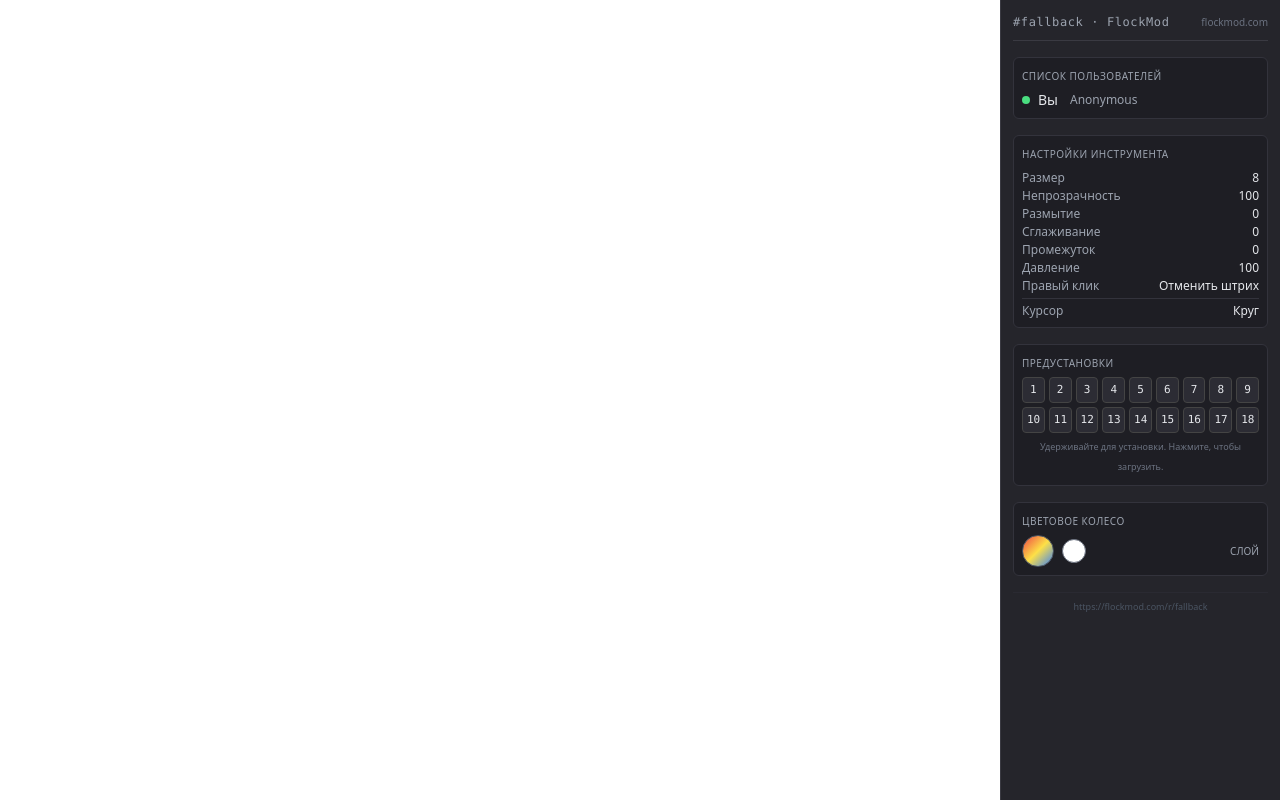
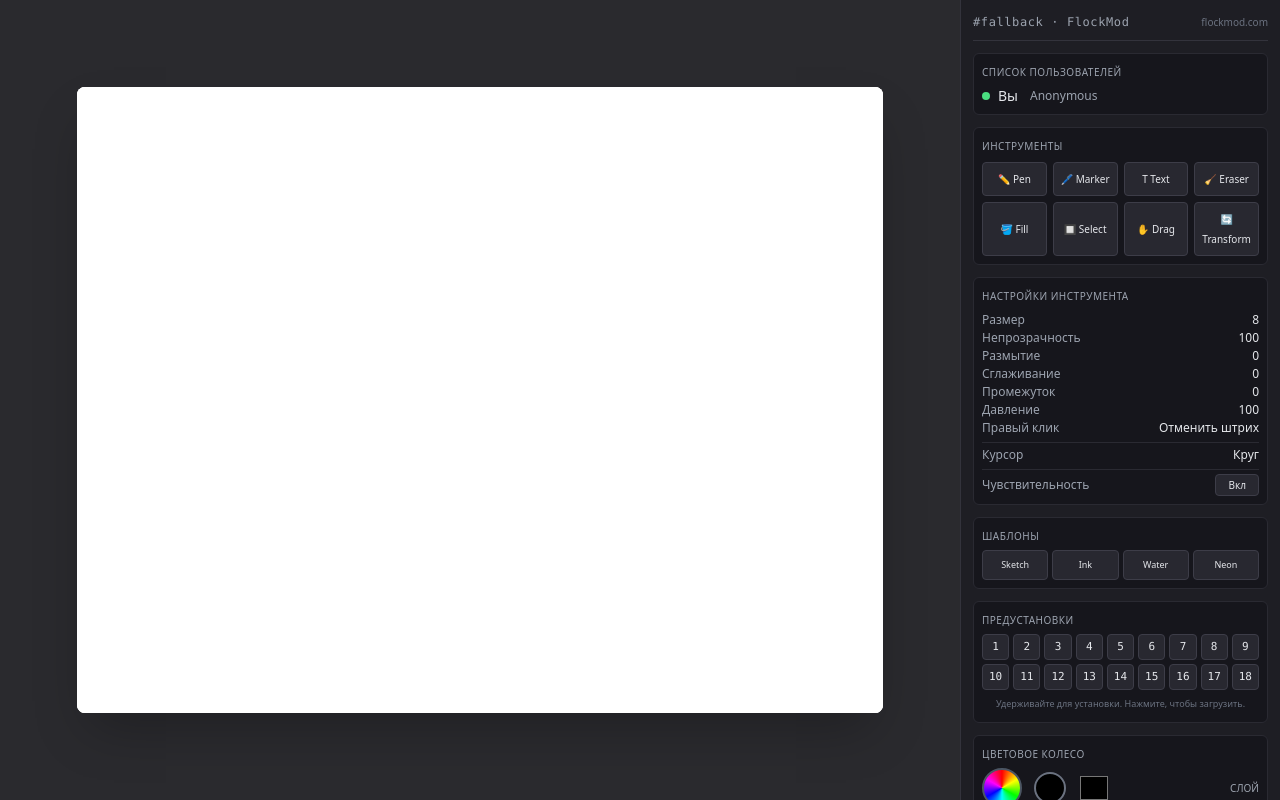
Before and after one commit to bliybubik-stack/FOLCKbro, a website: page index.html in a window 1280 px wide. Drawn offline with nearby package versions, Linux system fonts and the light colour scheme.

Commit message:
Update index.html

```diff
--- a/index.html
+++ b/index.html
@@ -8,25 +8,27 @@
     <link href="style.css" rel="stylesheet" />
 </head>
 <body>
-    <!-- main container: canvas left, sidebar right -->
+    <!-- main container -->
     <div class="flex h-screen w-screen overflow-hidden bg-[#1a1a1e] text-gray-200 select-none">
 
         <!-- ===== CANVAS (left) ===== -->
-        <main class="flex-1 h-full bg-white relative">
+        <main class="flex-1 h-full flex flex-col items-center justify-center bg-[#2a2a2e] p-8">
+            <div class="bg-white rounded-lg shadow-2xl overflow-hidden" style="width: 90%; height: 85%;">
                 <canvas id="drawCanvas" class="w-full h-full block cursor-crosshair"></canvas>
+            </div>
         </main>
 
-        <!-- ===== SIDEBAR (right) - EXACT MATCH ===== -->
-        <aside class="w-[280px] min-w-[280px] h-full bg-[#25252b] border-l border-[#3a3a42] flex flex-col p-3 overflow-y-auto space-y-4 text-sm">
+        <!-- ===== SIDEBAR (right) – COMPLETE OVERHAUL ===== -->
+        <aside class="w-[320px] min-w-[320px] h-full bg-[#1e1e24] border-l border-[#33333c] flex flex-col overflow-y-auto p-3 space-y-3 text-sm">
 
             <!-- header -->
-            <div class="flex items-center justify-between border-b border-[#3a3a42] pb-2">
+            <div class="flex items-center justify-between border-b border-[#33333c] pb-2">
                 <span class="text-xs font-mono tracking-wider text-gray-400">#fallback · FlockMod</span>
                 <span class="text-[10px] text-gray-500">flockmod.com</span>
             </div>
 
-            <!-- СПИСОК ПОЛЬЗОВАТЕЛЕЙ -->
-            <div class="bg-[#1e1e24] rounded-md p-2 border border-[#33333c]">
+            <!-- user list -->
+            <div class="bg-[#16161c] rounded-md p-2 border border-[#2a2a32]">
                 <div class="text-[10px] uppercase tracking-wider text-gray-400 mb-1">Список пользователей</div>
                 <div class="flex items-center gap-2">
                     <span class="w-2 h-2 rounded-full bg-green-400"></span>
@@ -35,9 +37,26 @@
                 </div>
             </div>
 
-            <!-- НАСТРОЙКИ ИНСТРУМЕНТА -->
-            <div class="bg-[#1e1e24] rounded-md p-2 border border-[#33333c]">
+            <!-- TOOL SELECTOR -->
+            <div class="bg-[#16161c] rounded-md p-2 border border-[#2a2a32]">
+                <div class="text-[10px] uppercase tracking-wider text-gray-400 mb-1.5">Инструменты</div>
+                <div class="grid grid-cols-4 gap-1.5">
+                    <button class="tool-btn bg-[#282830] hover:bg-[#3a3a46] rounded p-1.5 text-[10px] border border-[#3d3d48] transition active:scale-95" data-tool="pen">✏️ Pen</button>
+                    <button class="tool-btn bg-[#282830] hover:bg-[#3a3a46] rounded p-1.5 text-[10px] border border-[#3d3d48] transition active:scale-95" data-tool="marker">🖊️ Marker</button>
+                    <button class="tool-btn bg-[#282830] hover:bg-[#3a3a46] rounded p-1.5 text-[10px] border border-[#3d3d48] transition active:scale-95" data-tool="text">T Text</button>
+                    <button class="tool-btn bg-[#282830] hover:bg-[#3a3a46] rounded p-1.5 text-[10px] border border-[#3d3d48] transition active:scale-95" data-tool="eraser">🧹 Eraser</button>
+                    <button class="tool-btn bg-[#282830] hover:bg-[#3a3a46] rounded p-1.5 text-[10px] border border-[#3d3d48] transition active:scale-95" data-tool="fill">🪣 Fill</button>
+                    <button class="tool-btn bg-[#282830] hover:bg-[#3a3a46] rounded p-1.5 text-[10px] border border-[#3d3d48] transition active:scale-95" data-tool="select">🔲 Select</button>
+                    <button class="tool-btn bg-[#282830] hover:bg-[#3a3a46] rounded p-1.5 text-[10px] border border-[#3d3d48] transition active:scale-95" data-tool="drag">✋ Drag</button>
+                    <button class="tool-btn bg-[#282830] hover:bg-[#3a3a46] rounded p-1.5 text-[10px] border border-[#3d3d48] transition active:scale-95" data-tool="transform">🔄 Transform</button>
+                </div>
+            </div>
+
+            <!-- НАСТРОЙКИ ИНСТРУМЕНТА (dynamic) -->
+            <div class="bg-[#16161c] rounded-md p-2 border border-[#2a2a32]">
                 <div class="text-[10px] uppercase tracking-wider text-gray-400 mb-1.5">Настройки инструмента</div>
+                <div id="toolSettings" class="space-y-1.5">
+                    <!-- populated by JS -->
                     <div class="grid grid-cols-2 gap-x-2 gap-y-0.5 text-xs">
                         <span class="text-gray-400">Размер</span>
                         <span class="text-gray-200 text-right" id="sizeDisplay">8</span>
@@ -52,47 +71,64 @@
                         <span class="text-gray-400">Давление</span>
                         <span class="text-gray-200 text-right" id="pressureDisplay">100</span>
                         <span class="text-gray-400">Правый клик</span>
-                    <span class="text-gray-200 text-right">Отменить штрих</span>
+                        <span class="text-gray-200 text-right" id="rightClickDisplay">Отменить штрих</span>
                     </div>
-                <!-- Курсор row -->
-                <div class="flex items-center justify-between mt-1 pt-1 border-t border-[#33333c] text-xs">
+                    <div class="flex items-center justify-between pt-1 border-t border-[#2a2a32] text-xs">
                         <span class="text-gray-400">Курсор</span>
-                    <span class="text-gray-200">Круг</span>
+                        <span class="text-gray-200" id="cursorDisplay">Круг</span>
+                    </div>
+                    <!-- pressure sensitivity toggle -->
+                    <div class="flex items-center justify-between pt-1 border-t border-[#2a2a32] text-xs">
+                        <span class="text-gray-400">Чувствительность</span>
+                        <button id="pressureToggle" class="bg-[#282830] px-3 py-0.5 rounded border border-[#3d3d48] text-[10px] hover:bg-[#3a3a46]">Вкл</button>
+                    </div>
+                </div>
+            </div>
+
+            <!-- templates -->
+            <div class="bg-[#16161c] rounded-md p-2 border border-[#2a2a32]">
+                <div class="text-[10px] uppercase tracking-wider text-gray-400 mb-1">Шаблоны</div>
+                <div class="grid grid-cols-4 gap-1">
+                    <button class="template-btn bg-[#282830] hover:bg-[#3a3a46] rounded p-1 text-[9px] border border-[#3d3d48]" data-template="sketch">Sketch</button>
+                    <button class="template-btn bg-[#282830] hover:bg-[#3a3a46] rounded p-1 text-[9px] border border-[#3d3d48]" data-template="ink">Ink</button>
+                    <button class="template-btn bg-[#282830] hover:bg-[#3a3a46] rounded p-1 text-[9px] border border-[#3d3d48]" data-template="watercolor">Water</button>
+                    <button class="template-btn bg-[#282830] hover:bg-[#3a3a46] rounded p-1 text-[9px] border border-[#3d3d48]" data-template="neon">Neon</button>
                 </div>
             </div>
 
             <!-- ПРЕДУСТАНОВКИ -->
-            <div class="bg-[#1e1e24] rounded-md p-2 border border-[#33333c]">
+            <div class="bg-[#16161c] rounded-md p-2 border border-[#2a2a32]">
                 <div class="text-[10px] uppercase tracking-wider text-gray-400 mb-1">Предустановки</div>
                 <div class="grid grid-cols-9 gap-1 text-center text-[11px] font-mono">
-                    <span class="bg-[#2c2c34] px-1 py-0.5 rounded border border-[#444]">1</span>
-                    <span class="bg-[#2c2c34] px-1 py-0.5 rounded border border-[#444]">2</span>
-                    <span class="bg-[#2c2c34] px-1 py-0.5 rounded border border-[#444]">3</span>
-                    <span class="bg-[#2c2c34] px-1 py-0.5 rounded border border-[#444]">4</span>
-                    <span class="bg-[#2c2c34] px-1 py-0.5 rounded border border-[#444]">5</span>
-                    <span class="bg-[#2c2c34] px-1 py-0.5 rounded border border-[#444]">6</span>
-                    <span class="bg-[#2c2c34] px-1 py-0.5 rounded border border-[#444]">7</span>
-                    <span class="bg-[#2c2c34] px-1 py-0.5 rounded border border-[#444]">8</span>
-                    <span class="bg-[#2c2c34] px-1 py-0.5 rounded border border-[#444]">9</span>
-                    <span class="bg-[#2c2c34] px-1 py-0.5 rounded border border-[#444]">10</span>
-                    <span class="bg-[#2c2c34] px-1 py-0.5 rounded border border-[#444]">11</span>
-                    <span class="bg-[#2c2c34] px-1 py-0.5 rounded border border-[#444]">12</span>
-                    <span class="bg-[#2c2c34] px-1 py-0.5 rounded border border-[#444]">13</span>
-                    <span class="bg-[#2c2c34] px-1 py-0.5 rounded border border-[#444]">14</span>
-                    <span class="bg-[#2c2c34] px-1 py-0.5 rounded border border-[#444]">15</span>
-                    <span class="bg-[#2c2c34] px-1 py-0.5 rounded border border-[#444]">16</span>
-                    <span class="bg-[#2c2c34] px-1 py-0.5 rounded border border-[#444]">17</span>
-                    <span class="bg-[#2c2c34] px-1 py-0.5 rounded border border-[#444]">18</span>
+                    <span class="preset-cell bg-[#282830] px-1 py-0.5 rounded border border-[#3d3d48]">1</span>
+                    <span class="preset-cell bg-[#282830] px-1 py-0.5 rounded border border-[#3d3d48]">2</span>
+                    <span class="preset-cell bg-[#282830] px-1 py-0.5 rounded border border-[#3d3d48]">3</span>
+                    <span class="preset-cell bg-[#282830] px-1 py-0.5 rounded border border-[#3d3d48]">4</span>
+                    <span class="preset-cell bg-[#282830] px-1 py-0.5 rounded border border-[#3d3d48]">5</span>
+                    <span class="preset-cell bg-[#282830] px-1 py-0.5 rounded border border-[#3d3d48]">6</span>
+                    <span class="preset-cell bg-[#282830] px-1 py-0.5 rounded border border-[#3d3d48]">7</span>
+                    <span class="preset-cell bg-[#282830] px-1 py-0.5 rounded border border-[#3d3d48]">8</span>
+                    <span class="preset-cell bg-[#282830] px-1 py-0.5 rounded border border-[#3d3d48]">9</span>
+                    <span class="preset-cell bg-[#282830] px-1 py-0.5 rounded border border-[#3d3d48]">10</span>
+                    <span class="preset-cell bg-[#282830] px-1 py-0.5 rounded border border-[#3d3d48]">11</span>
+                    <span class="preset-cell bg-[#282830] px-1 py-0.5 rounded border border-[#3d3d48]">12</span>
+                    <span class="preset-cell bg-[#282830] px-1 py-0.5 rounded border border-[#3d3d48]">13</span>
+                    <span class="preset-cell bg-[#282830] px-1 py-0.5 rounded border border-[#3d3d48]">14</span>
+                    <span class="preset-cell bg-[#282830] px-1 py-0.5 rounded border border-[#3d3d48]">15</span>
+                    <span class="preset-cell bg-[#282830] px-1 py-0.5 rounded border border-[#3d3d48]">16</span>
+                    <span class="preset-cell bg-[#282830] px-1 py-0.5 rounded border border-[#3d3d48]">17</span>
+                    <span class="preset-cell bg-[#282830] px-1 py-0.5 rounded border border-[#3d3d48]">18</span>
                 </div>
                 <div class="text-[9px] text-gray-500 mt-1 text-center">Удерживайте для установки. Нажмите, чтобы загрузить.</div>
             </div>
 
             <!-- ЦВЕТОВОЕ КОЛЕСО + СЛОЙ -->
-            <div class="bg-[#1e1e24] rounded-md p-2 border border-[#33333c] flex flex-col gap-1">
+            <div class="bg-[#16161c] rounded-md p-2 border border-[#2a2a32] flex flex-col gap-1">
                 <div class="text-[10px] uppercase tracking-wider text-gray-400">Цветовое колесо</div>
-                <div class="flex items-center gap-2">
-                    <div class="w-8 h-8 rounded-full bg-gradient-to-br from-red-500 via-yellow-300 via-green-400 to-blue-500 border border-gray-600"></div>
-                    <div class="w-6 h-6 rounded-full bg-white border border-gray-500"></div>
+                <div class="flex items-center gap-3">
+                    <div id="colorWheel" class="w-10 h-10 rounded-full border-2 border-gray-600 cursor-pointer" style="background: conic-gradient(red, yellow, lime, cyan, blue, magenta, red);"></div>
+                    <div id="colorPreview" class="w-8 h-8 rounded-full border-2 border-gray-500" style="background: #000000;"></div>
+                    <input type="color" id="colorPicker" value="#000000" class="w-8 h-8 rounded border-0 cursor-pointer bg-transparent" />
                     <span class="text-[10px] text-gray-400 ml-auto">СЛОЙ</span>
                 </div>
             </div>
```
Lines whose indentation alone changed are shown as unchanged.
